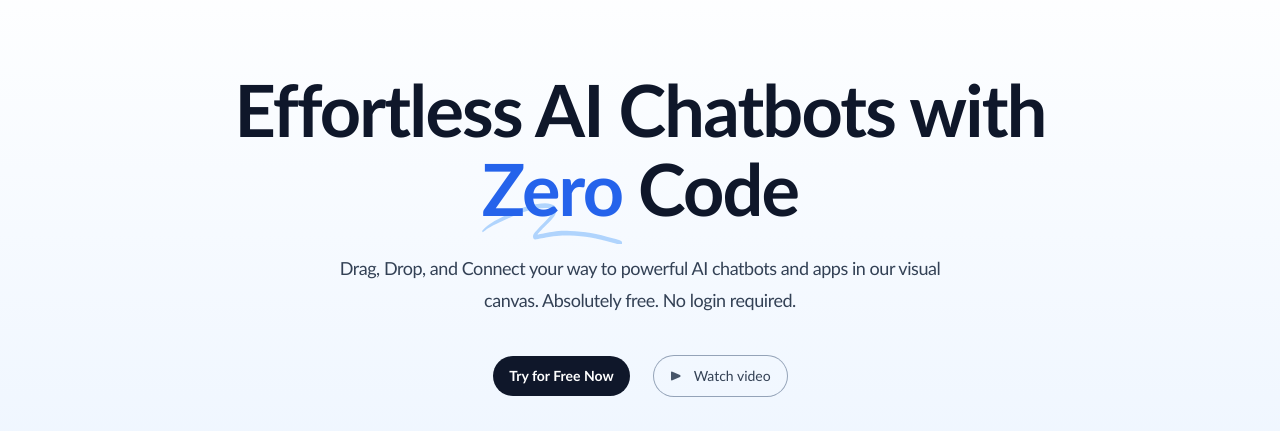
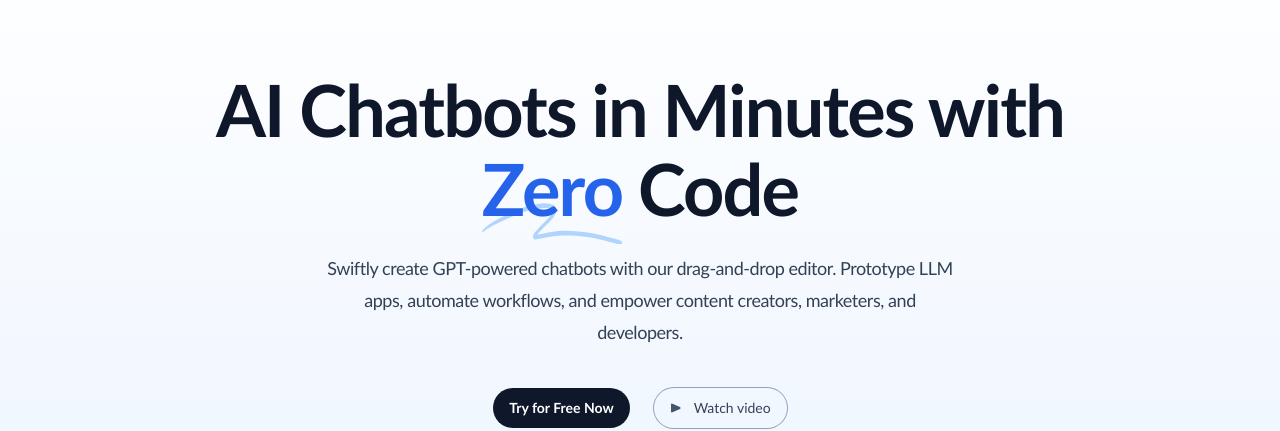
Before and after one commit to Promptsandbox-io/landing, a Next.js app: page / in a window 1280 px wide. Shown: the part 178-609 px from the top of the page. Built offline with nearby package versions, Linux system fonts and the light colour scheme.

Commit message:
hero copy change

```diff
--- a/src/components/Hero.jsx
+++ b/src/components/Hero.jsx
@@ -9,7 +9,7 @@
     <div className="'mx-auto bg-gradient-to-b from-white to-blue-50 px-4 pb-16 pt-20 text-center sm:px-6 lg:px-8 lg:pt-32">
       <h1 className="font-display mx-auto max-w-4xl text-5xl font-semibold tracking-tight text-slate-900 sm:text-7xl">
         {/* Build AI assistants with{" "} */}
-        Effortless AI Chatbots with{' '}
+        AI Chatbots in Minutes with{' '}
         <span className="relative whitespace-nowrap text-blue-600">
           <svg
             aria-hidden="true"
@@ -24,8 +24,9 @@
         Code
       </h1>
       <p className="mx-auto mt-6 max-w-2xl text-lg tracking-tight text-slate-700">
-        Drag, Drop, and Connect your way to powerful AI chatbots and apps in our
-        visual canvas. Absolutely free. No login required.
+        Swiftly create GPT-powered chatbots with our drag-and-drop editor.
+        Prototype LLM apps, automate workflows, and empower content creators,
+        marketers, and developers.
       </p>
       <div className="mt-10 flex justify-center gap-x-6">
         <div className="flex flex-col gap-1">
@@ -37,10 +38,7 @@
             <span>Try for Free Now</span>
           </Button>
         </div>
-        <Button
-          href="https://www.youtube.com/watch?v=CBPw7FXtaEU"
-          variant="outline"
-        >
+        <Button href="https://youtu.be/xhFZaufrCfY" variant="outline">
           <svg
             aria-hidden="true"
             className="h-3 w-3 flex-none fill-slate-600 group-active:fill-current"
```
